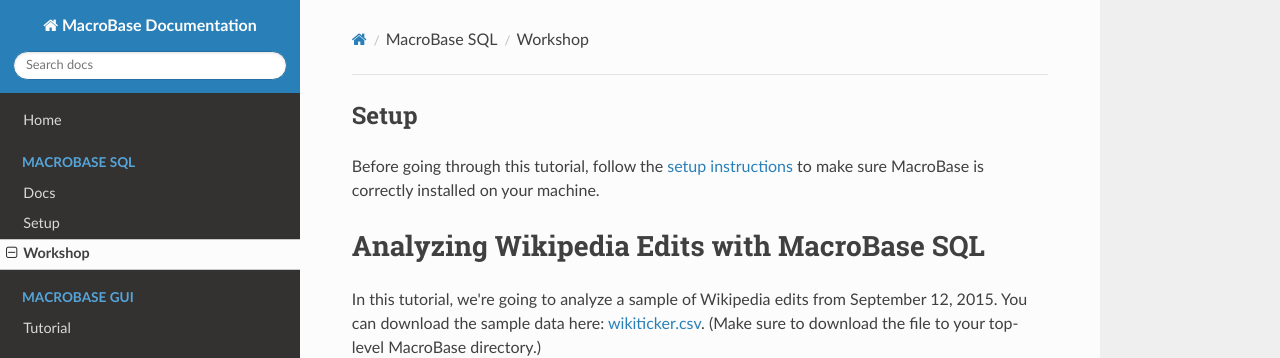
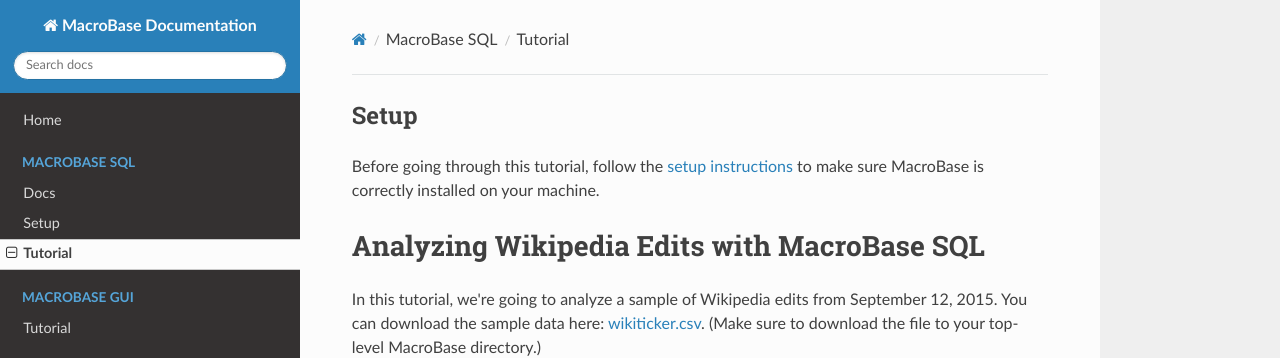
Before and after one commit to stanford-futuredata/macrobase, an MkDocs documentation site: the page built from docs/source/sql/tutorial.md, in a window 1280 px wide and 900 px high. Shown: the top 358 px of the window. Built offline with MkDocs 1.6.1, drawn with Linux system fonts in a browser that asks for light colours; nearby versions of some CDN libraries; old or Windows-style settings are respelled for this version of MkDocs.

Commit message:
small tweak to docs

```diff
--- a/docs/mkdocs.yml
+++ b/docs/mkdocs.yml
@@ -6,7 +6,7 @@
   - MacroBase SQL:
     - 'Docs': 'sql/docs.md'
     - 'Setup': 'sql/setup.md'
-    - 'Workshop': 'sql/workshop.md'
+    - 'Tutorial': 'sql/tutorial.md'
   - MacroBase GUI:
     - 'Tutorial': 'gui/tutorial.md'
 
```
Also changed, not shown: docs/source/sql/tutorial.md (renamed from docs/source/sql/workshop.md).
